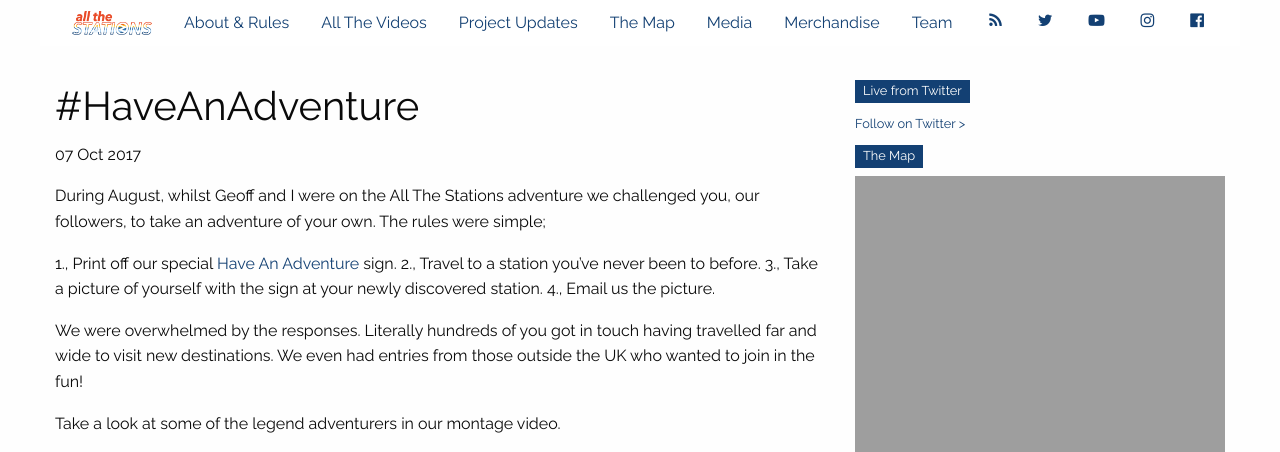
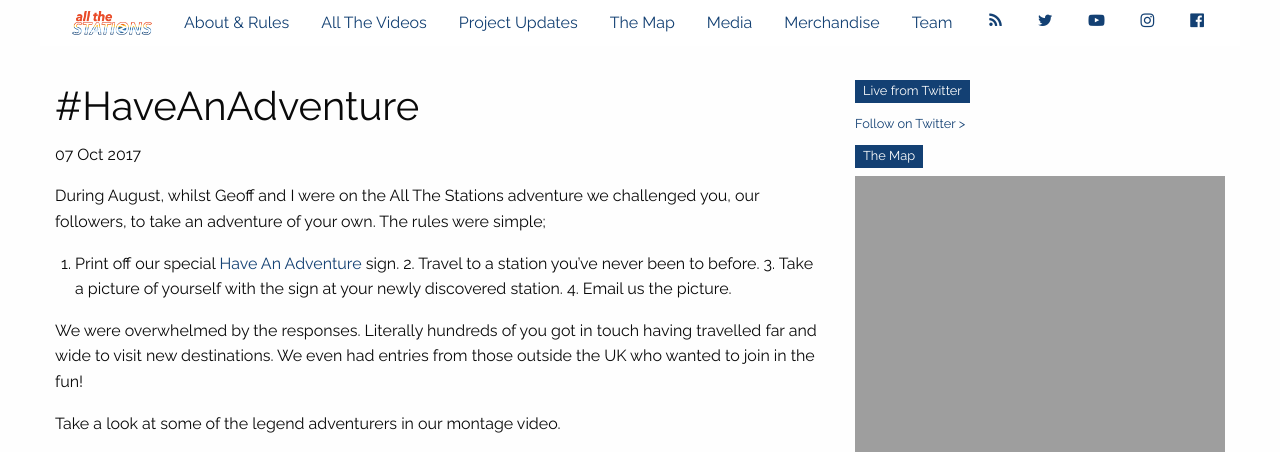
Before and after one commit to khawkins98/all-the-stations, a Jekyll site: the page built from _posts/blog_updates/2017-10-07-have-an-adventure.md, in a window 1280 px wide. Shown: the top 452 px of the page. Built offline with Jekyll 4.4.1, drawn with Linux system fonts in a browser that asks for light colours; nearby versions of some CDN libraries; comment, search, counter and statistics services are not loaded; grey boxes are pictures that could not be loaded.

Commit message:
Update 2017-10-07-have-an-adventure.md

```diff
--- a/_posts/blog_updates/2017-10-07-have-an-adventure.md
+++ b/_posts/blog_updates/2017-10-07-have-an-adventure.md
@@ -7,7 +7,7 @@ date: 07 October 2017
 
 During August, whilst Geoff and I were on the All The Stations adventure we challenged you, our followers, to take an adventure of your own. The rules were simple;
 
-1., Print off our special [Have An Adventure](http://allthestations.co.uk/static/pdf/adventure.pdf) sign. 2., Travel to a station you’ve never been to before. 3., Take a picture of yourself with the sign at your newly discovered station. 4., Email us the picture.
+1. Print off our special [Have An Adventure](http://allthestations.co.uk/static/pdf/adventure.pdf) sign. 2. Travel to a station you’ve never been to before. 3. Take a picture of yourself with the sign at your newly discovered station. 4. Email us the picture.
 
 We were overwhelmed by the responses. Literally hundreds of you got in touch having travelled far and wide to visit new destinations. We even had entries from those outside the UK who wanted to join in the fun!
 
```
